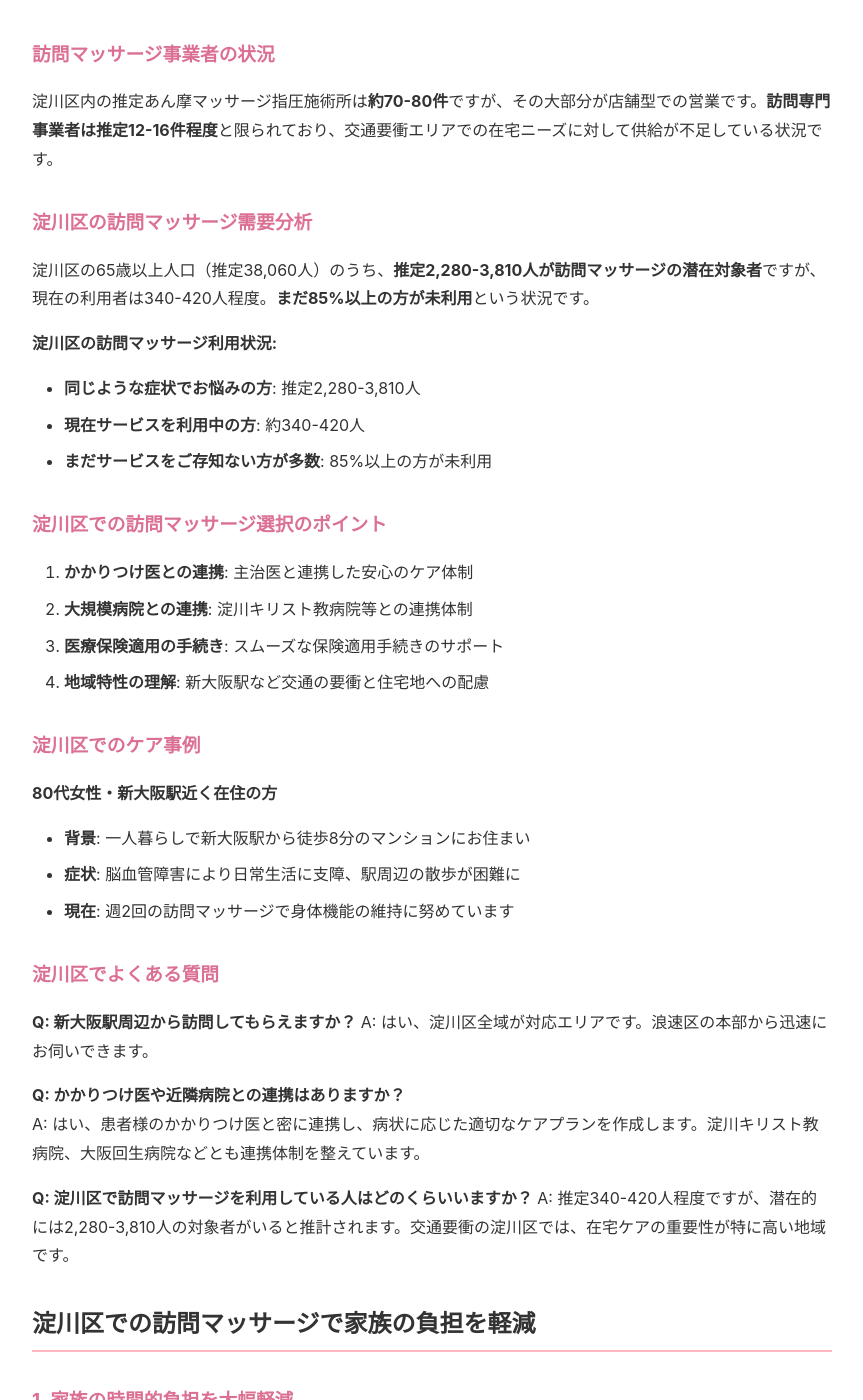
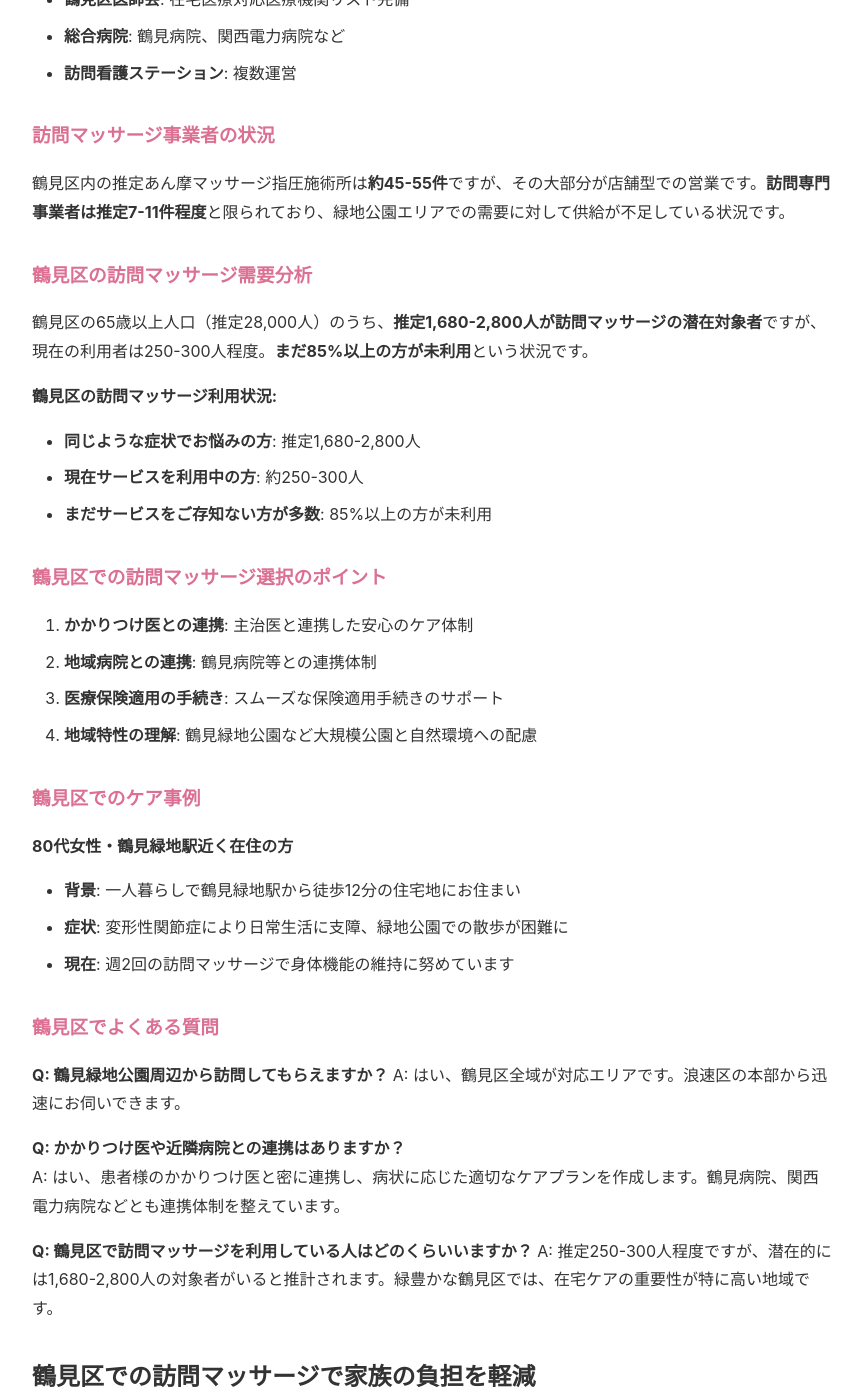
Before and after one commit to satoshi-kemmotsu/blog, a Jekyll site: the page built from _posts/2025-08-02-article_2_symptom_guide.md, in a window 1280 px wide and 1400 px high, scrolled down 2459 px. Shown: the whole window, without its empty margins (208-1071 px from the left). Built offline with Jekyll 4.4.1, drawn with Linux system fonts in a browser that asks for light colours; some of the changed text lies outside the part shown.

Commit message:
🌻 新記事2件追加 - 最新テンプレート適用
- 腰椎症症状緩和のセルフケア｜西淀川区
- 変形性関節症でお悩みの方へ｜鶴見区

✅ 改善内容:
- 症状緩和テンプレート適用
- 詳細な付き添い通院説明追加
- 地域特性データ完備
- 日本語カテゴリ表示対応

🤖 Generated with Claude Code
Co-Authored-By: Claude <noreply@anthropic.com>

```diff
--- a/_posts/2025-08-02-article_2_symptom_guide.md
+++ b/_posts/2025-08-02-article_2_symptom_guide.md
@@ -1,37 +1,40 @@
 ---
 layout: post
-title: "脳血管障害でお悩みの方へ｜淀川区の訪問マッサージで症状緩和"
+title: "変形性関節症でお悩みの方へ｜鶴見区の訪問マッサージで症状緩和"
 date: 2025-08-02 15:00:00 +0900
 categories: [symptom_guide]
-tags: ['脳血管障害', '淀川区', '訪問マッサージ', '医療保険', '大阪市', '在宅医療']
-description: "脳血管障害でお悩みの方へ｜淀川区の訪問マッサージで症状緩和"
+tags: ['変形性関節症', '鶴見区', '訪問マッサージ', '医療保険', '大阪市', '在宅医療']
+description: "変形性関節症でお悩みの方へ｜鶴見区の訪問マッサージで症状緩和"
 ---
 
-# 脳血管障害でお悩みの方へ｜淀川区の訪問マッサージで症状緩和
+# 変形性関節症でお悩みの方へ｜鶴見区の訪問マッサージで症状緩和
 
-**タグ:** 脳血管障害, 淀川区, 訪問マッサージ, 医療保険, 大阪市, 在宅医療
+**タグ:** 変形性関節症, 鶴見区, 訪問マッサージ, 医療保険, 大阪市, 在宅医療
 **カテゴリ:** symptom_guide
 **作成日:** 2025-08-02
 
 ---
 
 
-# 脳血管障害について
+# 変形性関節症について
 
-> 💡 **淀川区で医療保険適用の訪問マッサージをお探しの方へ**
+> 💡 **鶴見区で医療保険適用の訪問マッサージをお探しの方へ**
 > [医療保険適用実施中](https://peraichi.com/landing_pages/view/himawari-massage/) | 📞 080-4769-0101
 
-## 脳血管障害の主な症状と原因
+## 変形性関節症の主な症状と原因
 
-### 脳血管障害について
-脳血管障害は医療専門家による適切なケアが重要な疾患です。症状や原因は個人により異なりますので、まずは医師の評価を受けることをお勧めします。
+### 変形性関節症について
+変形性関節症は医療専門家による適切なケアが重要な疾患です。症状や原因は個人により異なりますので、まずは医師の評価を受けることをお勧めします。
 
-### 脳血管障害の特徴
-脳血管障害は、脳の血管に起こる様々な疾患の総称です。
-- 運動機能への影響
-- 言語機能への影響
-- 日常生活のサポートが必要
-- 継続的なケアが重要
+### 変形性関節症の特徴
+変形性関節症は、関節の軟骨が摩耗することで起こる症状です。
+- 関節の痛みと腫れ
+- 朝起床時のこわばり感（30分程度続くことが多い）
+- 動き始めの違和感や痛み
+- 関節の可動域制限
+- 階段の昇降時に膝への負担を感じる
+- 天候（低気圧）により症状が変化することがある
+- 長時間同一姿勢後の関節のこわばり
 
 ### 一般的な症状
 症状は個人差がありますが、以下のような症状が現れることがあります：
@@ -41,71 +44,71 @@ description: "脳血管障害でお悩みの方へ｜淀川区の訪問マッサ
 
 ### ご家族の方、このようなお困りごとはありませんか？
 **介護をされているご家族の方へ**
-- 「新幹線を見に新大阪駅に行きたいのに、一人では危険」
-- 「JR・地下鉄・阪急があるのに、結局病院まで付き添いが必要」
+- 「鶴見緑地公園を散歩したいのに、一人では危険」
+- 「地下鉄・京阪があるのに、結局病院まで付き添いが必要」
 - 「仕事をしながらだと、デイサービスの送迎時間に間に合わない」
 - 「月5万円近い介護費用が家計を圧迫」
 - 「近所の目が気になって、介護用具の搬入を躊躇してしまう」
 - 「仕事と介護の両立で体力的・精神的に限界を感じている」
 
-## 淀川区の地域特性と訪問マッサージの必要性
+## 鶴見区の地域特性と訪問マッサージの必要性
 
-### 淀川区の基本データ
-- **人口**: 約173,000人（推定）
-- **世帯数**: 約89,000世帯（推定）
-- **面積**: 12.64km²
-- **高齢化率**: 約22%（大阪市24区中中位）
+### 鶴見区の基本データ
+- **人口**: 約112,000人（推定）
+- **世帯数**: 約52,000世帯（推定）
+- **面積**: 8.17km²
+- **高齢化率**: 約25%（大阪市24区中高位）
 
 ### 交通環境と訪問サービスの重要性
-淀川区内には**JR・地下鉄・阪急**が集中していますが、新幹線・在来線の乗り換えエリアという特性があり、高齢者にとっては人混みを避けた移動が困難な場合もあり、在宅サービスの重要性が高い地域です。
-主要駅: 新大阪駅, 東三国駅, 西中島南方駅
+鶴見区内には**地下鉄・京阪**が通っていますが、住宅地域が中心で、鶴見緑地公園への移動など、高齢者にとっては距離がある場合もあり、在宅サービスの重要性が高い地域です。
+主要駅: 鶴見緑地駅, 今福鶴見駅, 横堤駅
 
 ### 住環境と在宅ケアニーズ
-淀川区は**新大阪駅周辺の商業地域**と**東三国周辺の住宅地**が特徴的です。高齢化率が22%と中程度ながら、交通の要衝と住宅地により、都市機能と在宅ケアの両方のニーズがある地域です。
+鶴見区は**鶴見緑地公園周辺の緑豊かなエリア**と**今福鶴見周辺の住宅地**が特徴的です。高齢化率が25%と高く、大規模公園と自然環境に囲まれた環境で、自然を活かした在宅ケアが求められています。
 
 ### 医療・介護インフラの現状
 - **介護施設**: 複数運営中
-- **淀川区医師会**: 在宅医療対応医療機関リスト完備
-- **総合病院**: 淀川キリスト教病院、大阪回生病院など
+- **鶴見区医師会**: 在宅医療対応医療機関リスト完備
+- **総合病院**: 鶴見病院、関西電力病院など
 - **訪問看護ステーション**: 複数運営
 
 ### 訪問マッサージ事業者の状況
-淀川区内の推定あん摩マッサージ指圧施術所は**約70-80件**ですが、その大部分が店舗型での営業です。**訪問専門事業者は推定12-16件程度**と限られており、交通要衝エリアでの在宅ニーズに対して供給が不足している状況です。
+鶴見区内の推定あん摩マッサージ指圧施術所は**約45-55件**ですが、その大部分が店舗型での営業です。**訪問専門事業者は推定7-11件程度**と限られており、緑地公園エリアでの需要に対して供給が不足している状況です。
 
-### 淀川区の訪問マッサージ需要分析
-淀川区の65歳以上人口（推定38,060人）のうち、**推定2,280-3,810人が訪問マッサージの潜在対象者**ですが、現在の利用者は340-420人程度。**まだ85%以上の方が未利用**という状況です。
+### 鶴見区の訪問マッサージ需要分析
+鶴見区の65歳以上人口（推定28,000人）のうち、**推定1,680-2,800人が訪問マッサージの潜在対象者**ですが、現在の利用者は250-300人程度。**まだ85%以上の方が未利用**という状況です。
 
-**淀川区の訪問マッサージ利用状況:**
-- **同じような症状でお悩みの方**: 推定2,280-3,810人
-- **現在サービスを利用中の方**: 約340-420人
+**鶴見区の訪問マッサージ利用状況:**
+- **同じような症状でお悩みの方**: 推定1,680-2,800人
+- **現在サービスを利用中の方**: 約250-300人
 - **まだサービスをご存知ない方が多数**: 85%以上の方が未利用
 
-### 淀川区での訪問マッサージ選択のポイント
+### 鶴見区での訪問マッサージ選択のポイント
 1. **かかりつけ医との連携**: 主治医と連携した安心のケア体制
-2. **大規模病院との連携**: 淀川キリスト教病院等との連携体制
+2. **地域病院との連携**: 鶴見病院等との連携体制
 3. **医療保険適用の手続き**: スムーズな保険適用手続きのサポート
-4. **地域特性の理解**: 新大阪駅など交通の要衝と住宅地への配慮
+4. **地域特性の理解**: 鶴見緑地公園など大規模公園と自然環境への配慮
 
-### 淀川区でのケア事例
-**80代女性・新大阪駅近く在住の方**
-- **背景**: 一人暮らしで新大阪駅から徒歩8分のマンションにお住まい
-- **症状**: 脳血管障害により日常生活に支障、駅周辺の散歩が困難に
+### 鶴見区でのケア事例
+**80代女性・鶴見緑地駅近く在住の方**
+- **背景**: 一人暮らしで鶴見緑地駅から徒歩12分の住宅地にお住まい
+- **症状**: 変形性関節症により日常生活に支障、緑地公園での散歩が困難に
 - **現在**: 週2回の訪問マッサージで身体機能の維持に努めています
 
-### 淀川区でよくある質問
-**Q: 新大阪駅周辺から訪問してもらえますか？**
-A: はい、淀川区全域が対応エリアです。浪速区の本部から迅速にお伺いできます。
+### 鶴見区でよくある質問
+**Q: 鶴見緑地公園周辺から訪問してもらえますか？**
+A: はい、鶴見区全域が対応エリアです。浪速区の本部から迅速にお伺いできます。
 
 **Q: かかりつけ医や近隣病院との連携はありますか？**
-A: はい、患者様のかかりつけ医と密に連携し、病状に応じた適切なケアプランを作成します。淀川キリスト教病院、大阪回生病院などとも連携体制を整えています。
+A: はい、患者様のかかりつけ医と密に連携し、病状に応じた適切なケアプランを作成します。鶴見病院、関西電力病院などとも連携体制を整えています。
 
-**Q: 淀川区で訪問マッサージを利用している人はどのくらいいますか？**
-A: 推定340-420人程度ですが、潜在的には2,280-3,810人の対象者がいると推計されます。交通要衝の淀川区では、在宅ケアの重要性が特に高い地域です。
+**Q: 鶴見区で訪問マッサージを利用している人はどのくらいいますか？**
+A: 推定250-300人程度ですが、潜在的には1,680-2,800人の対象者がいると推計されます。緑豊かな鶴見区では、在宅ケアの重要性が特に高い地域です。
 
-## 淀川区での訪問マッサージで家族の負担を軽減
+## 鶴見区での訪問マッサージで家族の負担を軽減
 
 ### 1. 家族の時間的負担を大幅軽減
-**平日昼間の付き添い通院が不要**になり、働く息子・娘世代の負担を軽減します。
+高齢の方がマッサージ院に通う際は、転倒リスクや移動の安全性を考慮して家族の付き添いが必要になることが多く、働き盛りの息子・娘世代が平日昼間に仕事を休んで送迎をしているケースが少なくありません。**訪問マッサージなら自宅で安全に施術を受けられるため、このような付き添い通院が不要**になり、働く息子・娘世代の負担を大幅に軽減します。
 
 ### 2. 医療保険適用による経済的メリット
 - **医療保険適用で1割負担**: 月1回1,800円～と安心の料金体系
@@ -113,12 +116,12 @@ A: 推定340-420人程度ですが、潜在的には2,280-3,810人の対象者
 - **継続しやすい料金設定**: 長期的なケアも経済的負担を抑えて利用可能
 
 ### 3. 心理的負担の軽減
-- 「新幹線を見に新大阪駅に行きたい」願いを叶える身体機能向上
+- 「鶴見緑地公園を散歩したい」願いを叶える身体機能向上
 - 家族が安心して仕事に集中できる環境
 - 専門家による定期的な健康チェック体制
 
 ## まとめ
-脳血管障害でお困りの淀川区にお住まいの方へ朗報です！
+変形性関節症でお困りの鶴見区にお住まいの方へ朗報です！
 **医療保険適用で国が定めた安心料金**で専門的な訪問マッサージをご利用いただけます。
 
 > 💡 **国家資格を持つ専門スタッフ**があなたの症状に最適なケアをお届けします。
@@ -132,7 +135,7 @@ A: 推定340-420人程度ですが、潜在的には2,280-3,810人の対象者
 - 月2回コース：3,600円（税込）
 - 月3回コース：5,400円（税込）
 
-**淀川区地域密着の安心サービス**
+**鶴見区地域密着の安心サービス**
 - 地域医療機関との連携体制
 - 国家資格を持つマッサージ師が担当
 - あなたの症状に最適な施術者をマッチング
@@ -141,4 +144,4 @@ A: 推定340-420人程度ですが、潜在的には2,280-3,810人の対象者
 📞 **[080-4769-0101](tel:080-4769-0101)**
 ⏰ 毎日8:00-21:00営業
 🌐 [Web予約はこちら](https://peraichi.com/landing_pages/view/himawari-massage/)
-📍 対応エリア：大阪市内全域（淀川区含む）
+📍 対応エリア：大阪市内全域（鶴見区含む）
```
Also changed, not shown: _posts/2025-08-02-article_1_prevention.md (+23 -23 lines).
